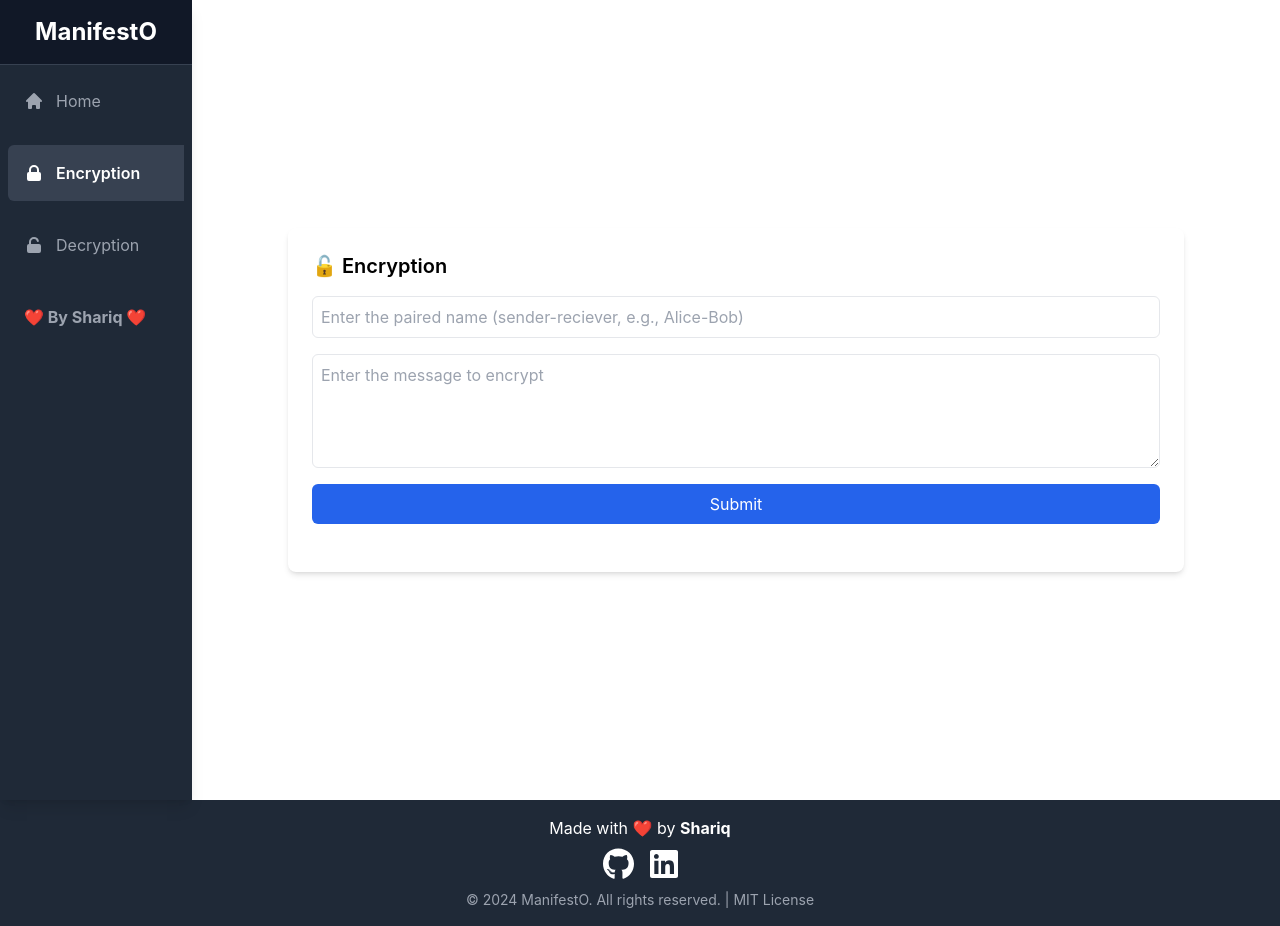
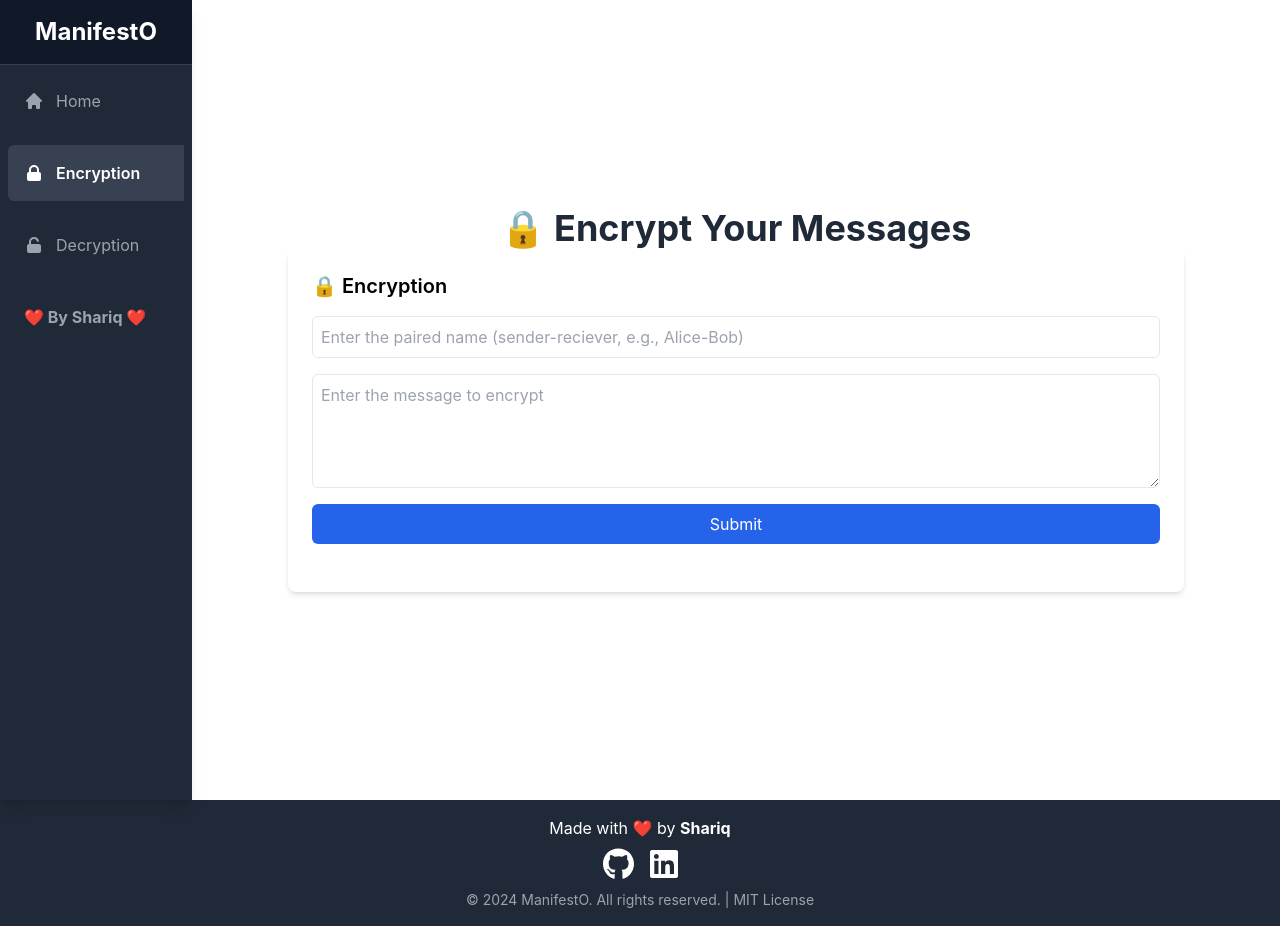
Before and after one commit to Shariq2003/ManifestO, a React (Create React App) app: page /encryption in a window 1280 px wide. Built offline with nearby package versions, Linux system fonts and the light colour scheme.

Commit message:
Enhancements

```diff
--- a/src/components/Form.jsx
+++ b/src/components/Form.jsx
@@ -45,9 +45,9 @@ const Form = ({ title, namePlaceholder, inputPlaceholder, actionType }) => {
     };
 
     return (
-        <div className="p-6 bg-white rounded-lg shadow-md">
+        <div className="p-6 bg-white rounded-lg shadow-md text-left">
             <h3 className="text-xl font-semibold mb-4">
-                {actionType === 'encryption' ? '🔒' : '🔓'} {title}
+                {actionType === 'encrypt' ? '🔒' : '🔓'} {title}
             </h3>
             <form onSubmit={handleSubmit} className="flex flex-col space-y-4">
                 <input
--- a/src/pages/Decryption.jsx
+++ b/src/pages/Decryption.jsx
@@ -1,15 +1,19 @@
+import React from 'react';
 // import DecryptionForm from '../components/DecryptionForm';
 import Form from "../components/Form";
 
 const Decryption = () => {
 
     return (
+        <div className="text-center my-6">
+            <h1 className="text-4xl font-bold text-gray-800">🔓 Decrypt Your Messages</h1>
             <Form
                 title="Decryption"
                 namePlaceholder="Enter the key shared with you"
                 inputPlaceholder="Enter the message to decrypt"
                 actionType="decrypt"
             />
+        </div>
     );
 };
 
--- a/src/pages/Encryption.jsx
+++ b/src/pages/Encryption.jsx
@@ -4,12 +4,15 @@ import Form from '../components/Form';
 
 const Encryption = () => {
     return (
+        <div className="text-center my-6">
+            <h1 className="text-4xl font-bold text-gray-800">🔒 Encrypt Your Messages</h1>
             <Form
                 title="Encryption"
                 namePlaceholder="Enter the paired name (sender-reciever, e.g., Alice-Bob)"
                 inputPlaceholder="Enter the message to encrypt"
                 actionType="encrypt"
             />
+        </div>
     );
 };
 
```
Lines whose indentation alone changed are shown as unchanged.
